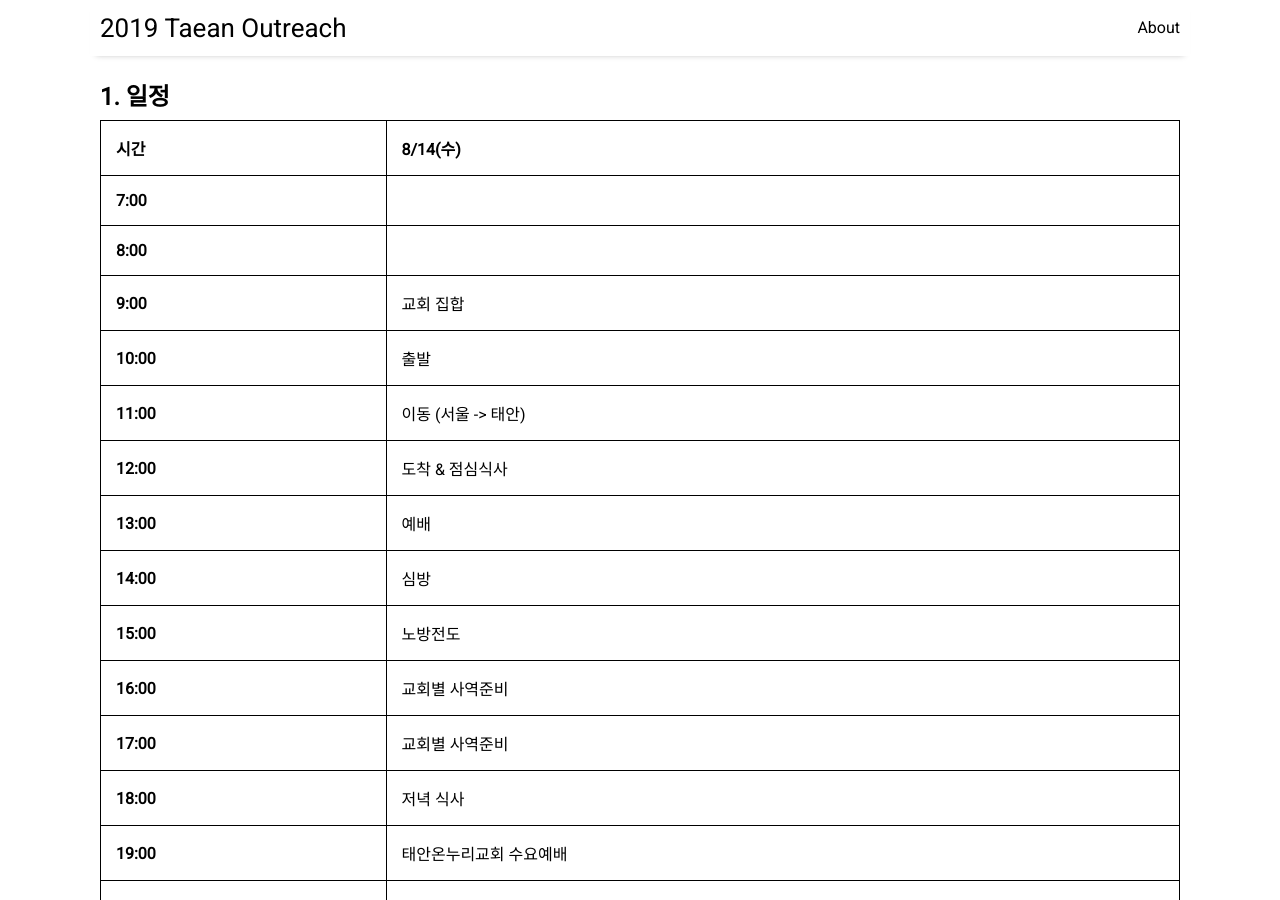
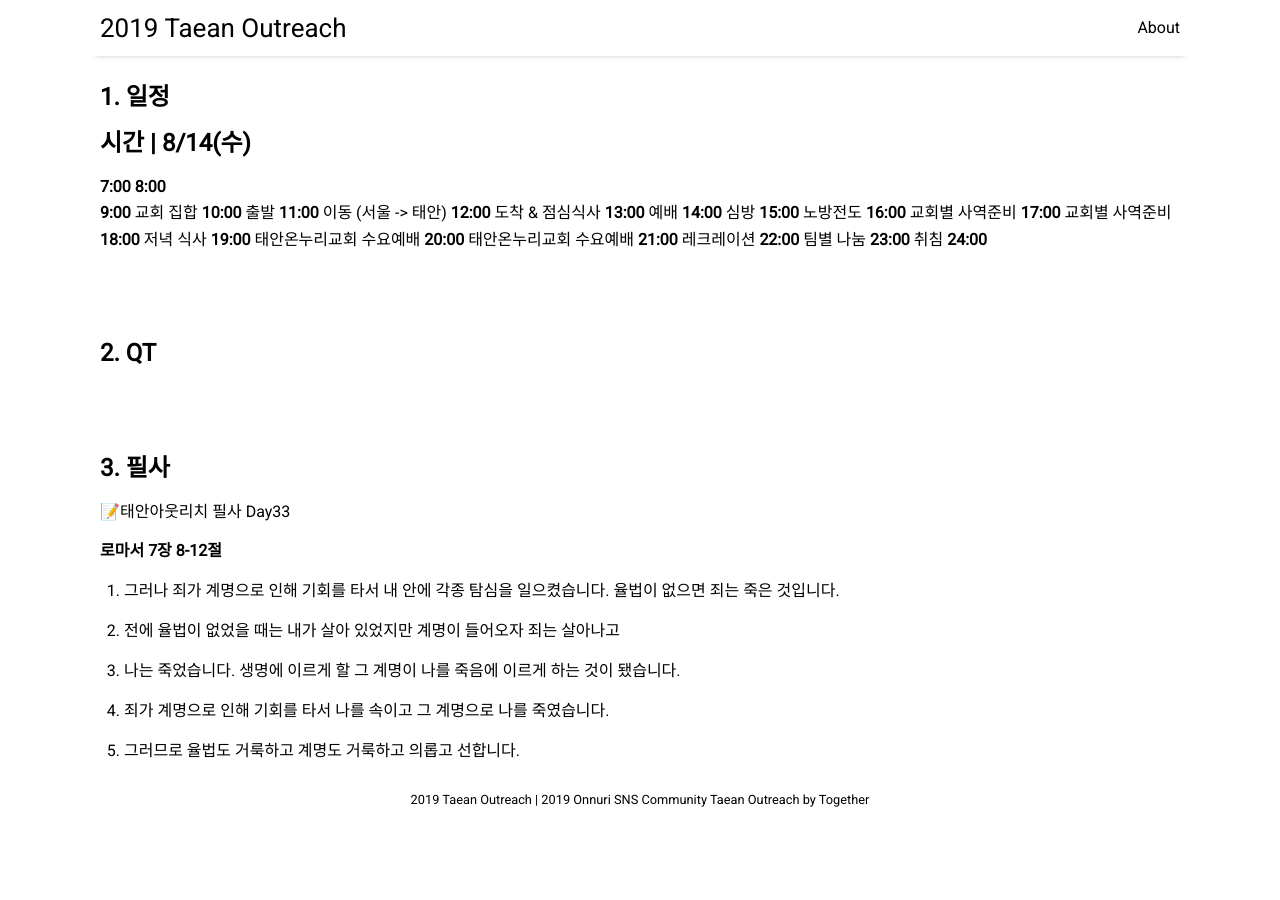
Before and after one commit to taean-outreach/taean-outreach.github.io, a Jekyll site: the page built from _posts/2019-08-05-0814.md, in a window 1280 px wide and 900 px high. Built offline with Jekyll 4.4.1, drawn with Linux system fonts in a browser that asks for light colours; nearby versions of some CDN libraries.

Commit message:
Update 2019-08-05-0814.md

```diff
--- a/_posts/2019-08-05-0814.md
+++ b/_posts/2019-08-05-0814.md
@@ -10,25 +10,25 @@ image: taean-1.jpg
 ## 1. 일정
 
 시간 | 8/14(수)
------------- | -------------
-**7:00** |
-**8:00** |
-**9:00** | 교회 집합
-**10:00** | 출발
-**11:00** | 이동 (서울 -> 태안)
-**12:00** | 도착 & 점심식사
-**13:00** | 예배
-**14:00** | 심방
-**15:00** | 노방전도
-**16:00** | 교회별 사역준비
-**17:00** | 교회별 사역준비
-**18:00** | 저녁 식사
-**19:00** | 태안온누리교회 수요예배
-**20:00** | 태안온누리교회 수요예배
-**21:00** | 레크레이션
-**22:00** | 팀별 나눔
-**23:00** | 취침
-**24:00** |
+---
+**7:00**
+**8:00**
+**9:00** 교회 집합
+**10:00** 출발
+**11:00** 이동 (서울 -> 태안)
+**12:00** 도착 & 점심식사
+**13:00** 예배
+**14:00** 심방
+**15:00** 노방전도
+**16:00** 교회별 사역준비
+**17:00** 교회별 사역준비
+**18:00** 저녁 식사
+**19:00** 태안온누리교회 수요예배
+**20:00** 태안온누리교회 수요예배
+**21:00** 레크레이션
+**22:00** 팀별 나눔
+**23:00** 취침
+**24:00**
 
 <br>
 <br>
```
